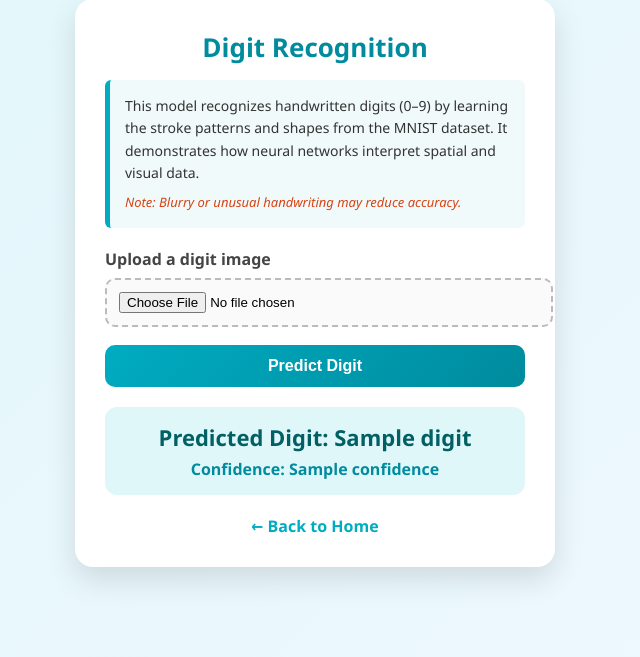
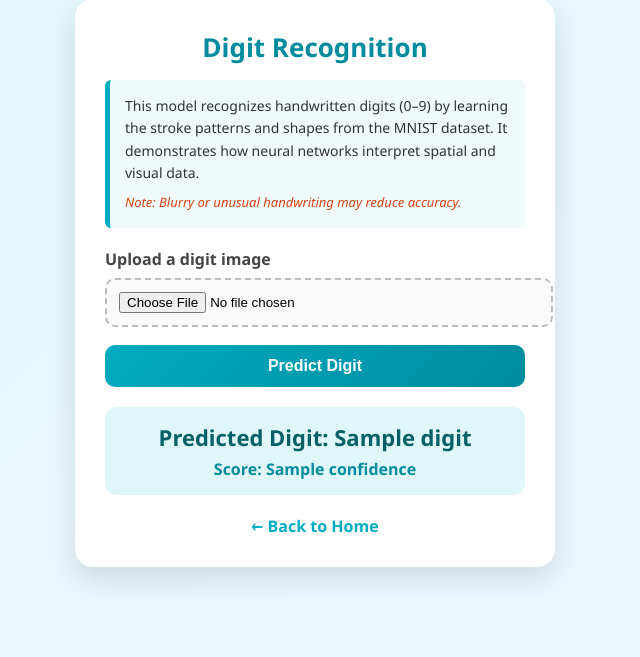
Before and after one commit to gaoharimran29-glitch/Deep-Learning-Projects, a Flask app: template dlprojects/templates/handwrittendigit.html in a window 1280 px wide. Shown: the part 117-774 px from the top of the page, without its empty margins (325-965 px from the left). Run offline with Flask 3, Linux system fonts and the light colour scheme; the template is opened without the code that fills it: most values are stand-ins (such as "Sample title", 1, 10 or a date in 2020); parts of the project's set-up code (start-up, migrations or seed data) failed here and were passed over.

Commit message:
Update handwrittendigit.html

```diff
--- a/dlprojects/templates/handwrittendigit.html
+++ b/dlprojects/templates/handwrittendigit.html
@@ -158,7 +158,7 @@
             {% if digit %}
                 <div class="result-box">
                     <div class="digit">Predicted Digit: {{ digit }}</div>
-                    <div class="confidence">Confidence: {{ confidence }}</div>
+                    <div class="confidence">Score: {{ confidence }}</div>
                 </div>
             {% endif %}
 
```
